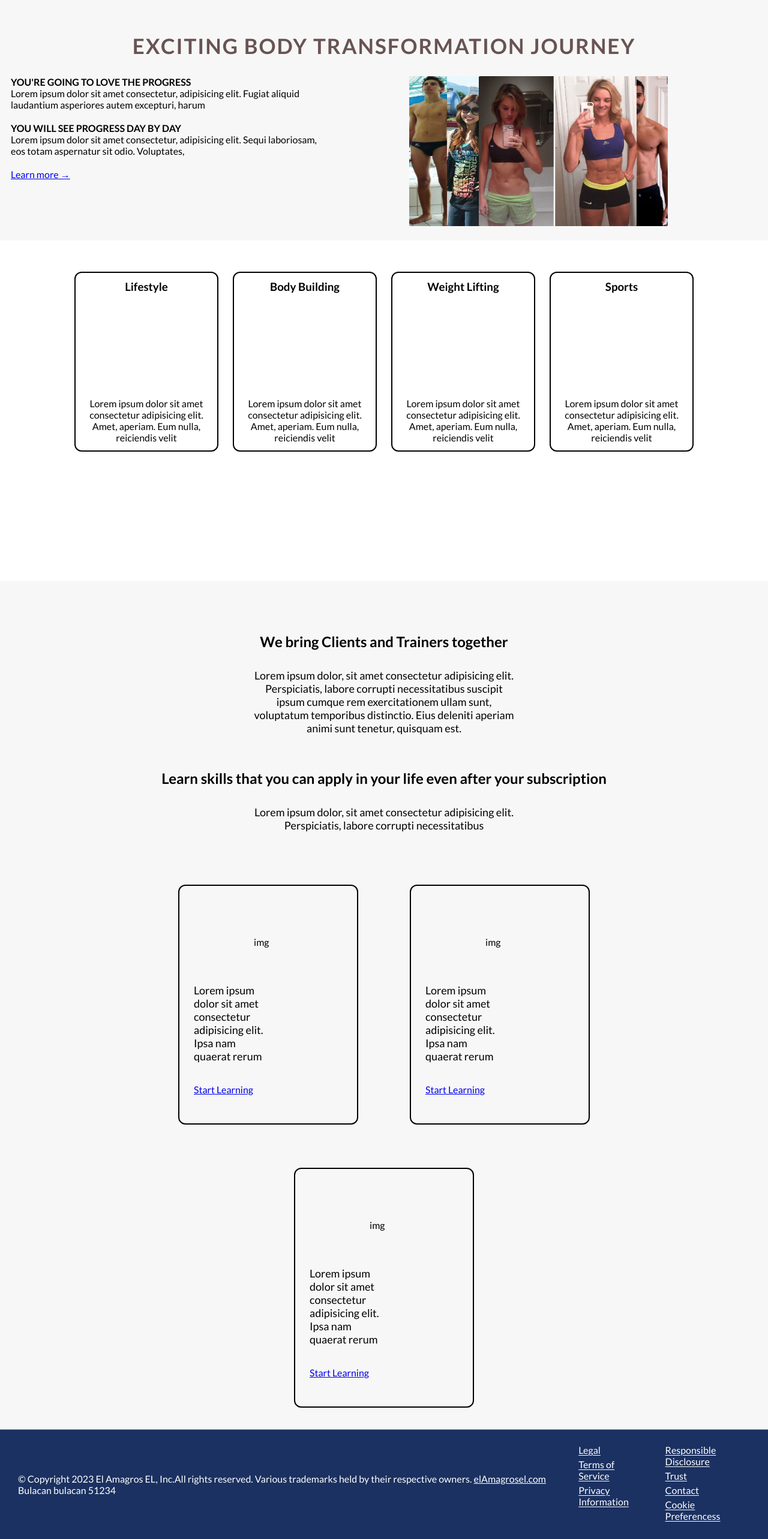
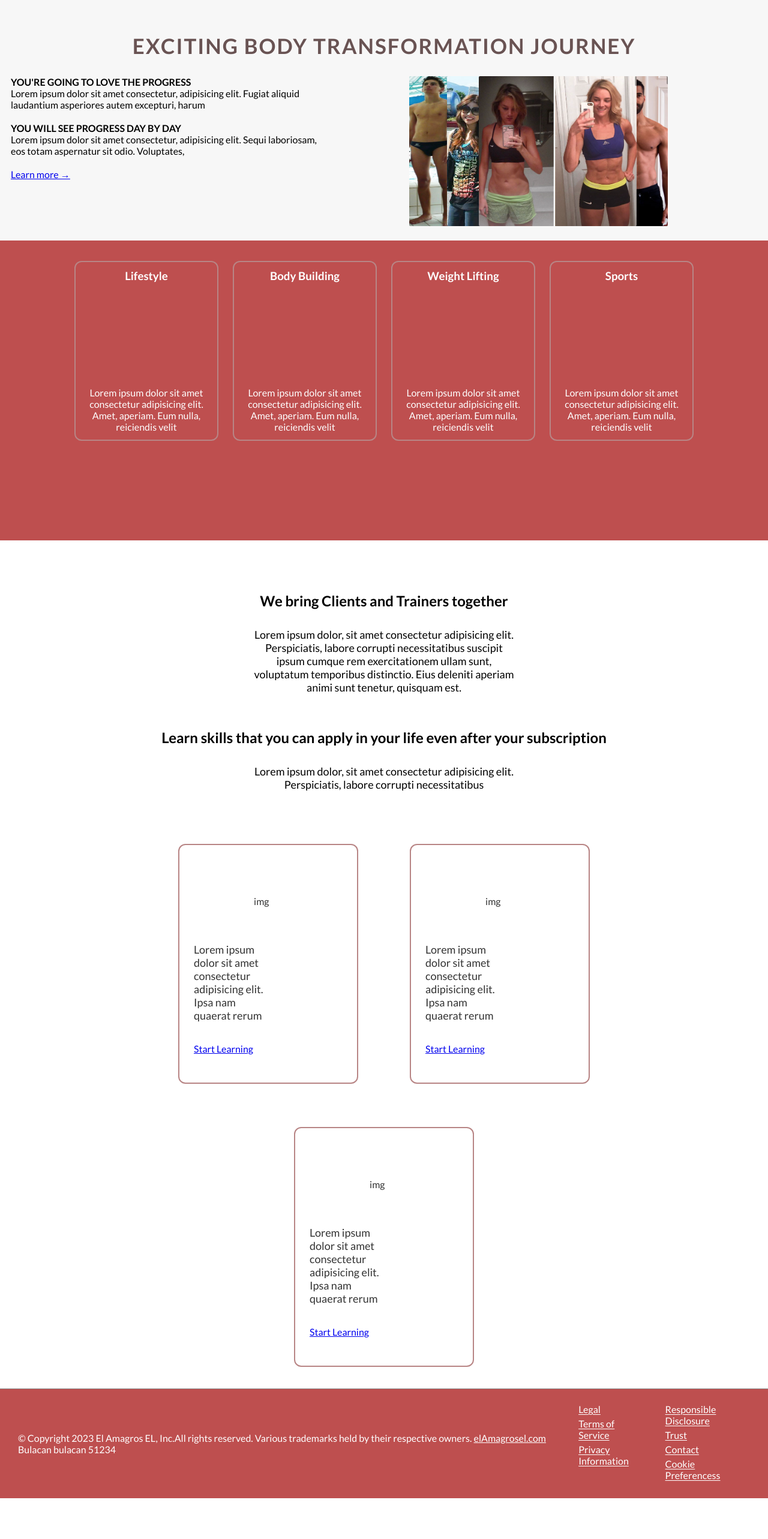
Before and after one commit to ian-afk/GYM_PROJECT_mern, a React (Vite) app in the folder frontend/: page / in a window 1280 px wide. Shown: the part 725-3291 px from the top of the page at 60% size. After the commit the page ends 3223 px from the top, so only its background shows below. Built offline with nearby package versions, Linux system fonts and the light colour scheme.

Commit message:
change background color pattern into reddish

```diff
--- a/frontend/src/pages/Home/Footer.module.css
+++ b/frontend/src/pages/Home/Footer.module.css
@@ -5,7 +5,7 @@
   justify-content: center;
   align-items: center;
   gap: 30px;
-  background: #1b3161;
+  background: #be4f4f;
   color: white;
 }
 
--- a/frontend/src/pages/Home/Main.module.css
+++ b/frontend/src/pages/Home/Main.module.css
@@ -132,14 +132,13 @@
 }
 
 .section-features {
+  background-color: #be4f4f;
   min-height: 500px;
-  margin-top: 20px;
-  margin: 34px auto;
 }
 .features-row {
-  padding-top: 18px;
   display: flex;
   justify-content: center;
+  padding: 34px;
   gap: 24px;
   text-align: center;
   flex-wrap: wrap;
@@ -148,9 +147,10 @@
 .cards {
   height: 300px;
   width: 240px;
-  border: 2px solid black;
+  border: 2px solid #b88585;
   border-radius: 12px;
   padding: 12px;
+  color: #fff;
 
   display: flex;
   flex-direction: column;
@@ -167,7 +167,6 @@
 
 .vision {
   padding-top: 52px;
-  background-color: #f7f7f7;
 
   display: flex;
   flex-direction: column;
@@ -206,6 +205,7 @@
   height: 400px;
   padding: 24px;
   flex: 0 1 300px;
+  color: #333;
 
   display: flex;
   align-items: flex-start;
```
